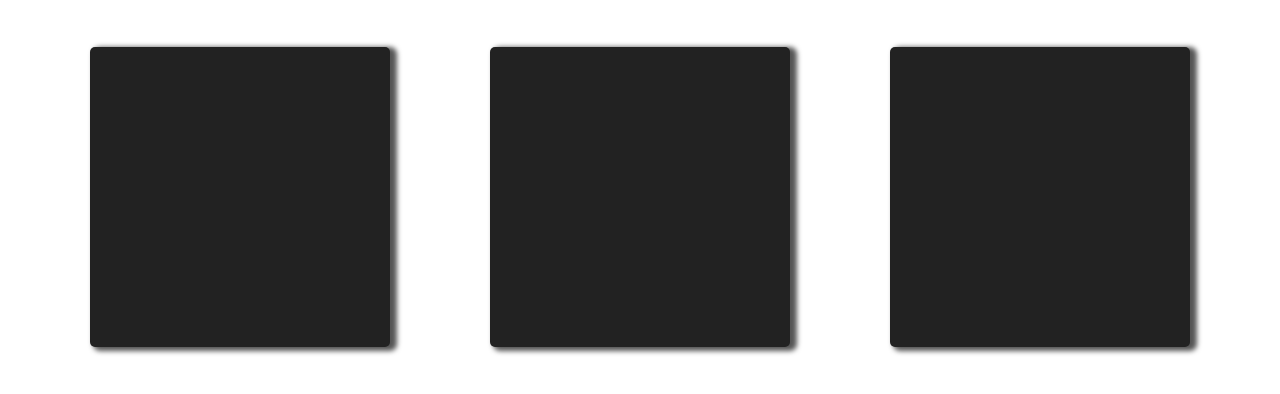
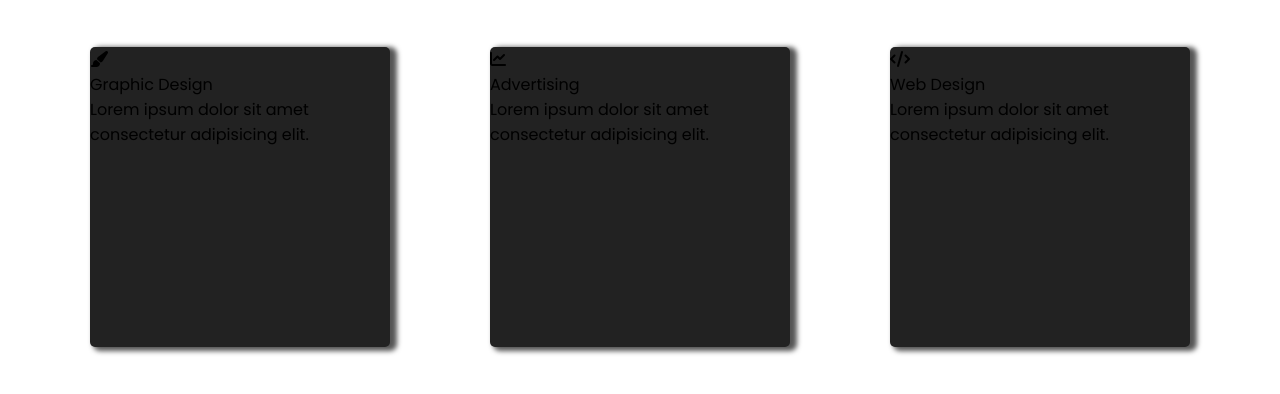
Before and after one commit to dgreatfar/responsive_portfolio, a plain HTML site: page index.html in a window 1280 px wide. Shown: the part 60-454 px from the top of the page. Drawn offline with nearby package versions, Linux system fonts and the light colour scheme; files that its build step writes are made by us from their sources.

Commit message:
HTML commit 4
update box

```diff
--- a/index.html
+++ b/index.html
@@ -45,17 +45,23 @@
             <div class="about-content">
                 <div class="card">
                     <div class="box flex-box1">
-
+                        <i class="fas fa-paint-brush"></i>
+                        <div class="text">Graphic Design</div>
+                        <p>Lorem ipsum dolor sit amet consectetur adipisicing elit.</p>
                     </div>
                 </div>
                 <div class="card">
                     <div class="box flex-box2">
-
+                        <i class="fas fa-chart-line"></i>
+                        <div class="text">Advertising</div>
+                        <p>Lorem ipsum dolor sit amet consectetur adipisicing elit.</p>
                     </div>
                 </div>
                 <div class="card">
                     <div class="box flex-box3">
-
+                         <i class="fas fa-code"></i>
+                        <div class="text">Web Design</div>
+                        <p>Lorem ipsum dolor sit amet consectetur adipisicing elit.</p>
                     </div>
                 </div>
             </div>
```
